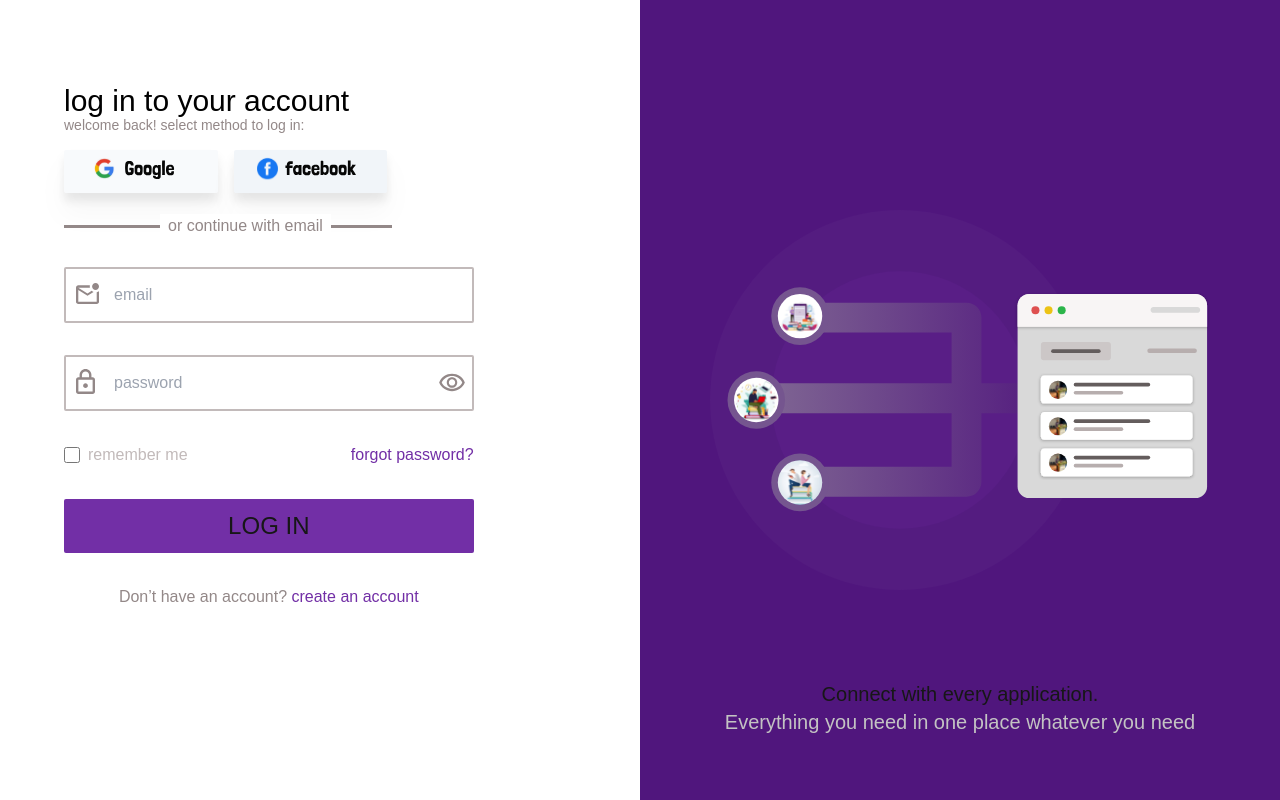
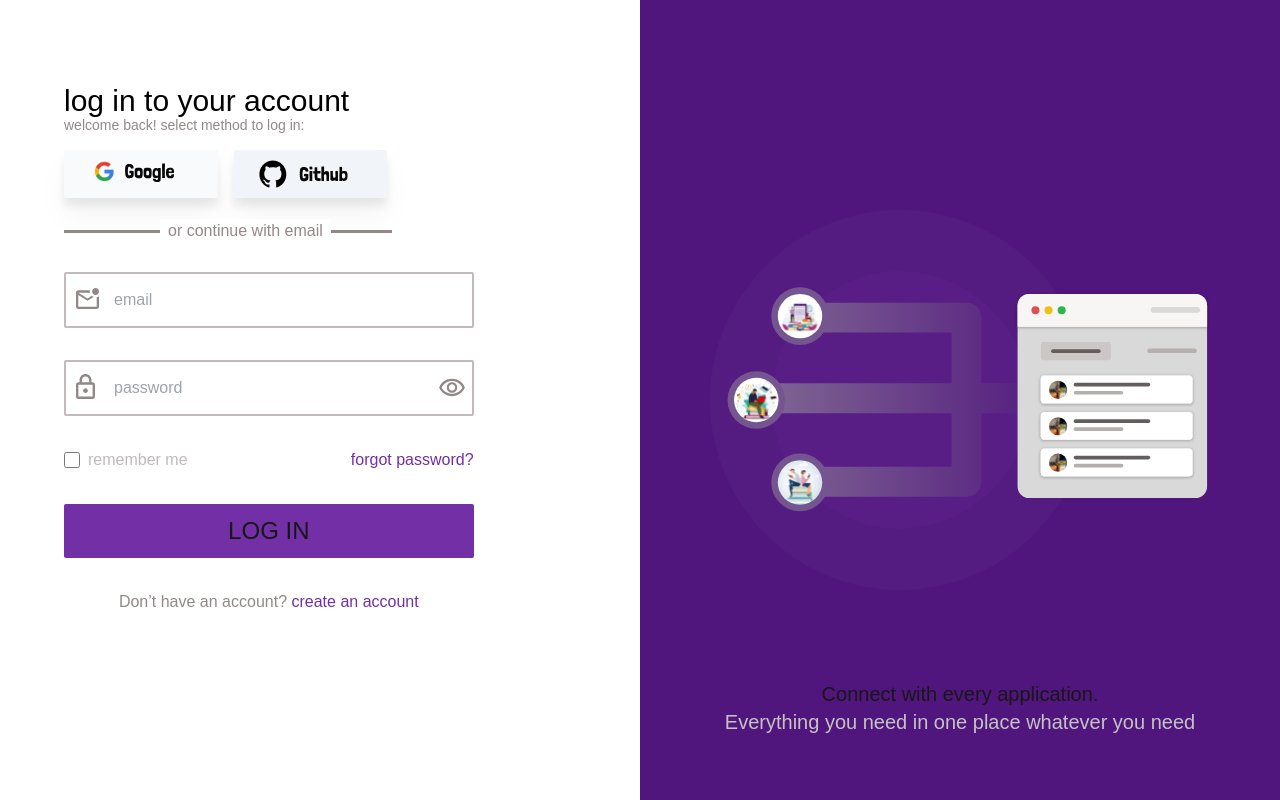
Before and after one commit to Big-Leu/KubeQuntumBlock, a Next.js app in the folder frontend/: page / in a window 1280 px wide. Built offline with nearby package versions, Linux system fonts and the light colour scheme; a web font is replaced by a local one.

Commit message:
Added the github Login

```diff
--- a/frontend/src/app/components/loginpanel.jsx
+++ b/frontend/src/app/components/loginpanel.jsx
@@ -1,7 +1,6 @@
 "use client"
 import React, { useEffect, useRef, useState } from "react";
-import { useRouter } from 'next/router';
-import img1 from "../images/img.svg"
+import github from "../images/git2.png"
 import e1 from "../images/e1.svg"
 import fb from "../images/fb.svg"
 import Image from "next/image";
@@ -49,6 +48,13 @@ const LoginPanel = ({login,setLogin}) => {
         console.error('Error:', error);
       }
     };
+    const handleGitHub = () => {
+      try {
+        window.location.href = "http://localhost:8080/auth/github"
+      } catch (error) {
+        console.error('Error:', error);
+      }
+    };
     const handleclick = ()=>{
         setLogin(!login)
     }
@@ -65,7 +71,7 @@ const LoginPanel = ({login,setLogin}) => {
                     <Image src={e1} alt="google logo"  onClick={handleGoogle}/>
                 </div>
                 <div className=" w-[30%] rounded-sm py-1 flex justify-center items-center bg-slate-100 hover:bg-slate-100 drop-shadow-xl shadow-black hover:scale-110">
-                    <Image src={fb} alt="facebook logo" />
+                    <Image src={github} alt="facebook logo" onClick={handleGitHub}/>
                 </div>
             </div>
             <div className="relative px-[10%] pt-[5%]">
```
Also changed, not shown: frontend/src/app/images/git2.png (added), frontend/src/app/images/github Icon.svg (added).
